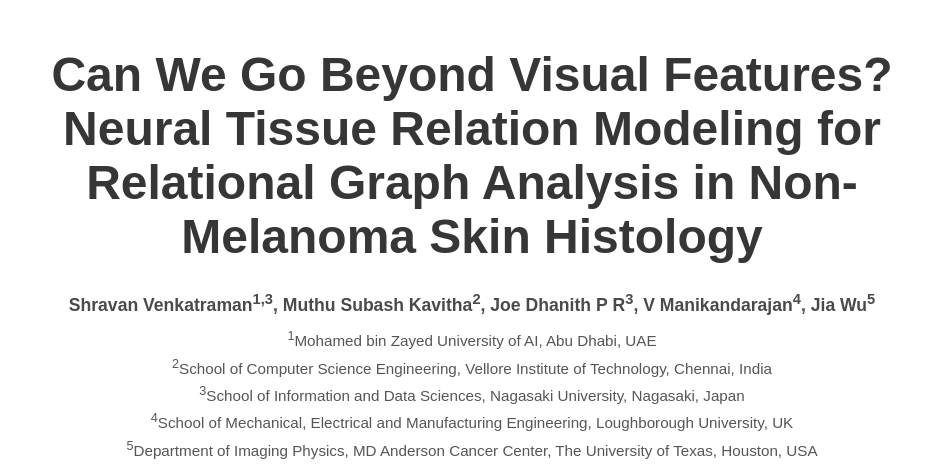
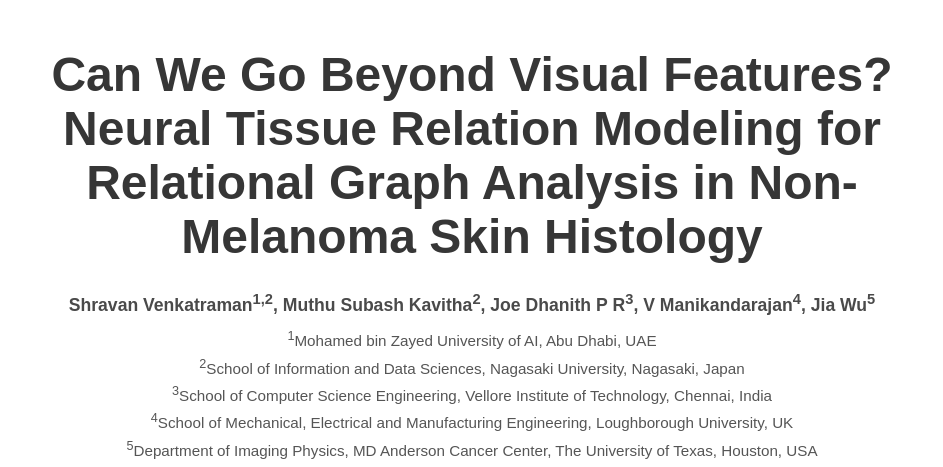
Before and after one commit to shravan-18/NTRM, a plain HTML site: page index.html in a window 1280 px wide. Shown: the top 467 px of the page, without its empty margins (168-1111 px from the left). Drawn offline with nearby package versions, Linux system fonts and the light colour scheme; some icons are missing; a web font is replaced by a local one.

Commit message:
Updated project page

```diff
--- a/index.html
+++ b/index.html
@@ -45,7 +45,7 @@
           <!-- Authors Section -->
           <div class="publication-authors" style="font-size: 1.1rem; font-weight: 600; margin-bottom: 0.5rem;">
             <span class="author-block">
-              Shravan&nbsp;Venkatraman<sup>1,3</sup>,
+              Shravan&nbsp;Venkatraman<sup>1,2</sup>,
             </span>
             <span class="author-block">
               Muthu&nbsp;Subash&nbsp;Kavitha<sup>2</sup>,
@@ -64,8 +64,8 @@
           <!-- Affiliations Section -->
           <div class="publication-authors" style="font-size: 0.95rem; color: #555; line-height: 1.6;">
             <span class="author-block"><sup>1</sup>Mohamed bin Zayed University of AI, Abu Dhabi, UAE</span><br>
-            <span class="author-block"><sup>2</sup>School of Computer Science Engineering, Vellore Institute of Technology, Chennai, India</span><br>
-            <span class="author-block"><sup>3</sup>School of Information and Data Sciences, Nagasaki University, Nagasaki, Japan</span><br>
+            <span class="author-block"><sup>2</sup>School of Information and Data Sciences, Nagasaki University, Nagasaki, Japan</span><br>
+            <span class="author-block"><sup>3</sup>School of Computer Science Engineering, Vellore Institute of Technology, Chennai, India</span><br>
             <span class="author-block"><sup>4</sup>School of Mechanical, Electrical and Manufacturing Engineering, Loughborough University, UK</span><br>
             <span class="author-block"><sup>5</sup>Department of Imaging Physics, MD Anderson Cancer Center, The University of Texas, Houston, USA</span>
           </div>
```
